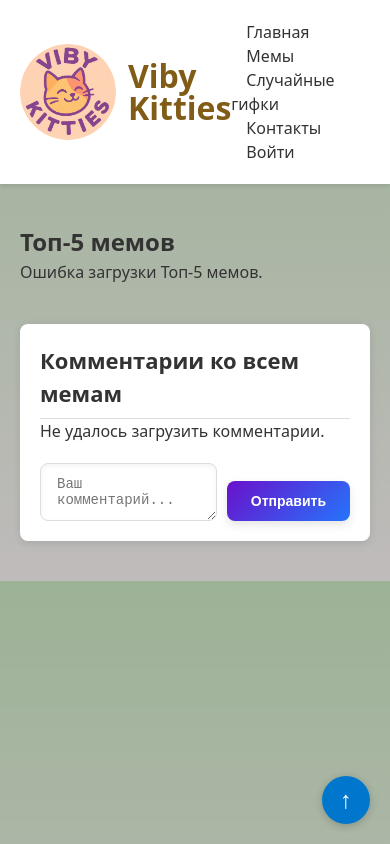
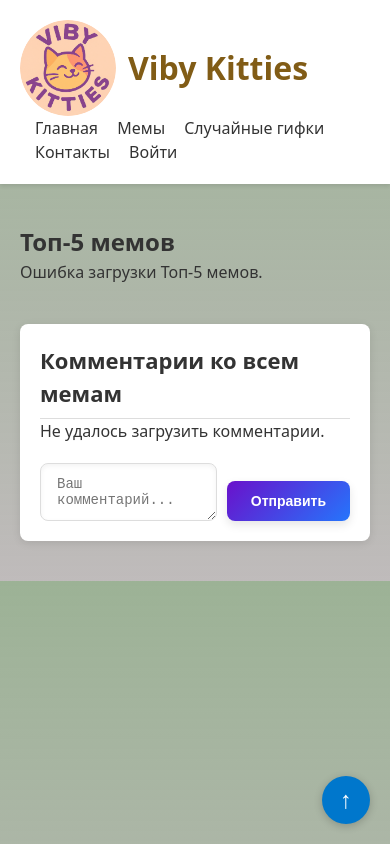
Before and after one commit to bloqikveq/catforgit, a website: page public/index.html in a window 390 px wide. Drawn offline with Linux system fonts and the light colour scheme; no server answers.

Commit message:
Fixed styles

```diff
--- a/public/css/style.css
+++ b/public/css/style.css
@@ -173,6 +173,10 @@ footer {
   .img-container {
     height: 180px;
   }
+  header {
+    flex-direction: column;
+    align-items: flex-start;
+  }
 }
 
 /* ==== Страница подробностей мема ==== */
```
